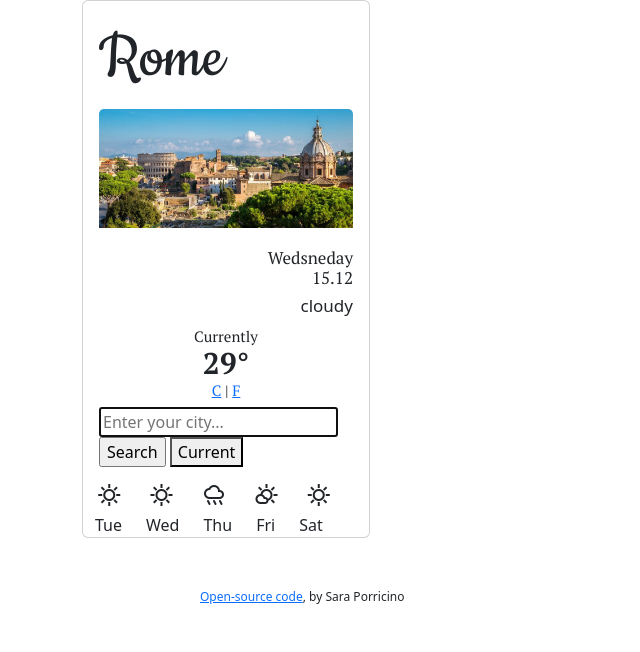
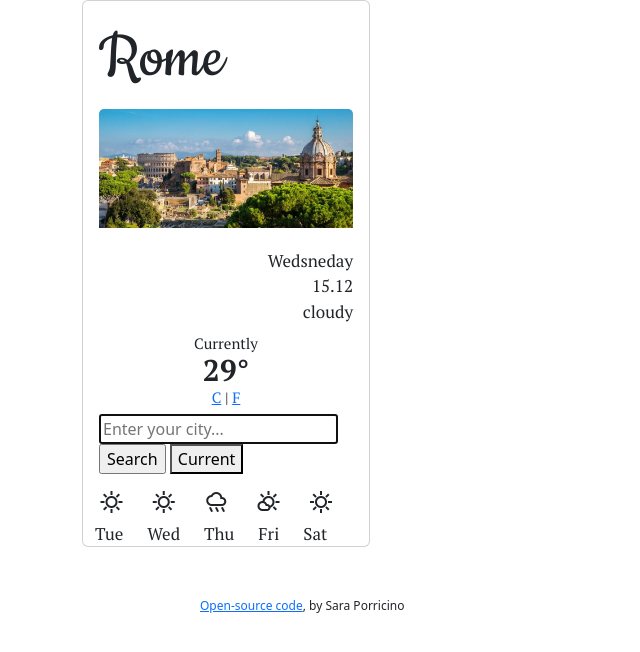
Before and after one commit to saraporri/weatherapp, a plain HTML site: page index.html in a window 1280 px wide. Shown: the whole page, without its empty margins (0-640 px from the left). Drawn offline with nearby package versions, Linux system fonts and the light colour scheme; no server answers.

Commit message:
updated html and css

```diff
--- a/index.html
+++ b/index.html
@@ -30,15 +30,17 @@
         <div class="card-body">
           <h1 class="card-title" id="main-city">Rome</h1>
           <img src="img/rome.jpg" class="card-img-top" alt="sunny-rome" />
-
-          <h2 id="today">Monday 11.30am</h2>
-          <h4 id="sky-look">cloudy</h4>
-
-          <h3>
+          <div class="row">
+            <div class="col-md-12">
+              <li id="today">Monday 11.30am</li>
+              <li id="sky-look">cloudy</li>
+            </div>
+          </div>
+          <h2>
             Currently
             <div class="current-temp" id="current-temp">29°</div>
             <a href="#" id="celsius">C</a> | <a href="#" id="fahrenheit">F</a>
-          </h3>
+          </h2>
           <form id="enter-city">
             <input
               type="text"
--- a/src/style.css
+++ b/src/style.css
@@ -3,16 +3,16 @@
   font-family: "Cookie", cursive;
 }
 h2,
-h3,
-h4 .col {
+.row,
+.col {
   font-family: "PT Serif", serif;
 }
-h2,
-h4 {
+.row {
   text-align: right;
   font-size: 17px;
+  list-style-type: none;
 }
-h3 {
+h2 {
   font-size: 15px;
   text-align: center;
   margin-top: 10px;
```
